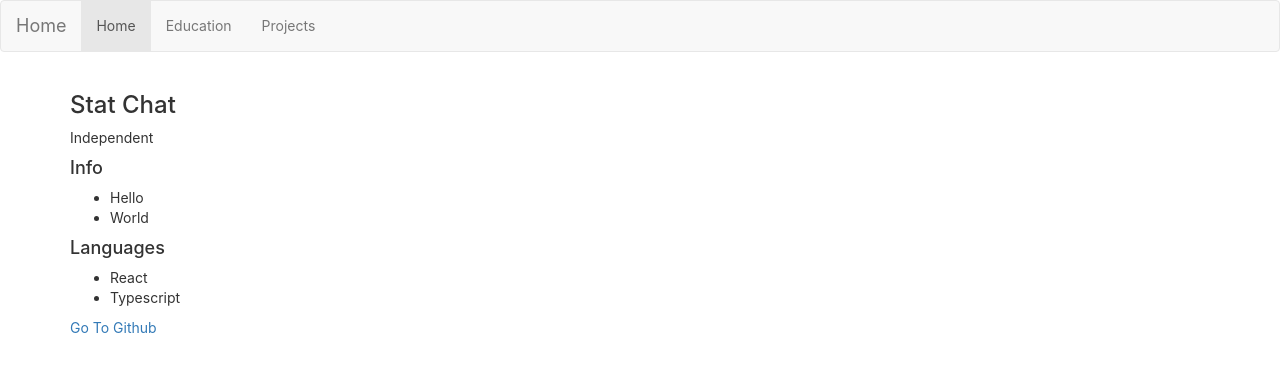
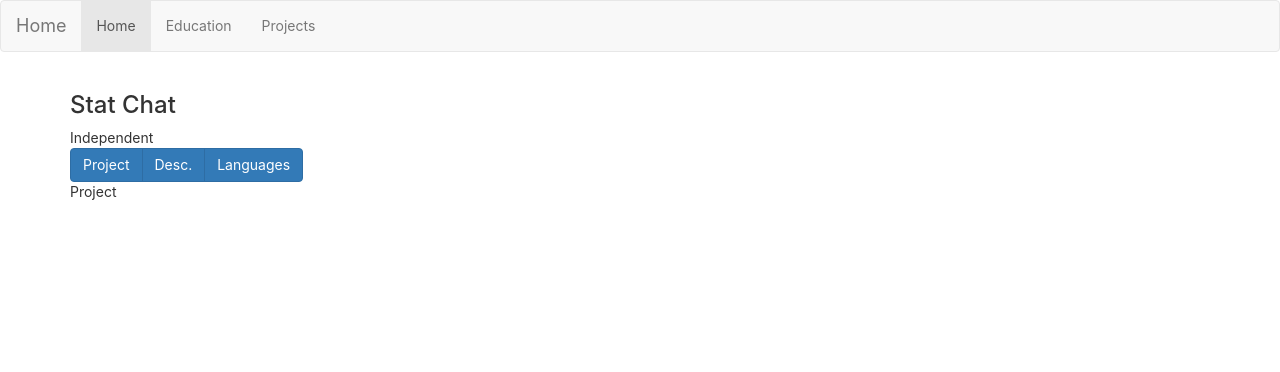
Before and after one commit to keithdang/portfolio, a React (Create React App) app: page /schoolprojects in a window 1280 px wide. Shown: the top 372 px of the page. Built offline with nearby package versions, Linux system fonts and the light colour scheme.

Commit message:
Card states

```diff
--- a/src/components/ProjectCard.tsx
+++ b/src/components/ProjectCard.tsx
@@ -1,24 +1,62 @@
-import React from 'react';
+import React, { useState } from 'react';
 import {ProjectCardProps} from '../lib/interfaces'
 
 const ProjectCard:React.FC<{ obj: ProjectCardProps }> = (props) => {
-  return (
-      <div className="container">
-        <h3>{props.obj.title}</h3>
-        <span>{props.obj.members > 1 ? `Group Project- Members: ${props.obj.members}`: 'Independent'}</span>
-        <h4>Info</h4>
+    const [cardState, setCardState] =  useState<string>("default");
+
+    const info = () => {
+        return <div>
+            <h4>Info</h4>
         <ul>
             {props.obj.description.map(info=>{
                 return <li>{info}</li>
             })}
         </ul>
+        <a href={props.obj.github}>Go To Github</a>
+        </div>
+    }
+
+    const languages = () => {
+        return <div>
         <h4>Languages</h4>
         <ul>
             {props.obj.stack.map(info=>{
                 return <li>{info}</li>
             })}
         </ul>
-        <a href={props.obj.github}>Go To Github</a>
+    </div>
+    }
+
+    const displayState = () => {
+        switch(cardState){
+            case "languages":
+                return languages()
+            case "info":
+                return info()
+            default:
+                return <span>Project</span>
+        }
+    }
+    return (
+      <div className="container">
+        <h3>{props.obj.title}</h3>
+        <span>{props.obj.members > 1 ? `Group Project- Members: ${props.obj.members}`: 'Independent'}</span>
+        <br/>
+        <div className="btn-group" role="group">
+            <button type="button" className="btn btn-primary" onClick={()=>setCardState("default")}>Project</button>
+            <button type="button" className="btn btn-primary" onClick={()=>setCardState("info")}>Desc.</button>
+            <button type="button" className="btn btn-primary" onClick={()=>setCardState("languages")}>Languages</button>
+            {/* <button
+                type="button"
+                className="btn btn-primary"
+                onClick={(e) => {
+                    e.preventDefault();
+                    window.open(props.obj.github);
+                }}
+            > Github</button> */}
+        </div>
+        <br/>
+        {displayState()}
       </div>
   );
 }
--- a/src/lib/interfaces.tsx
+++ b/src/lib/interfaces.tsx
@@ -4,7 +4,7 @@
     stack: string[]
     start: Date
     end: Date
-    github?: string
+    github: string | ''
     evidence?: JSX.Element | string
     members: number
 }
```
Also changed, not shown: 1 other file (tests, documents, lock files or other folders).
